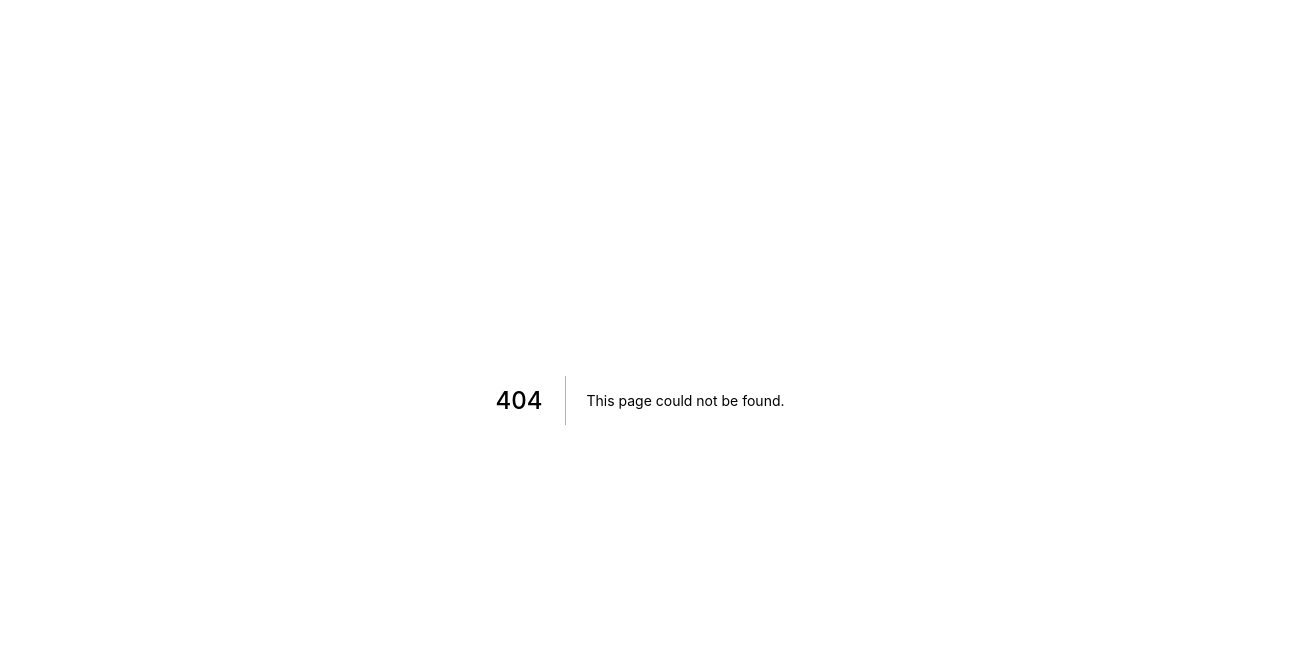
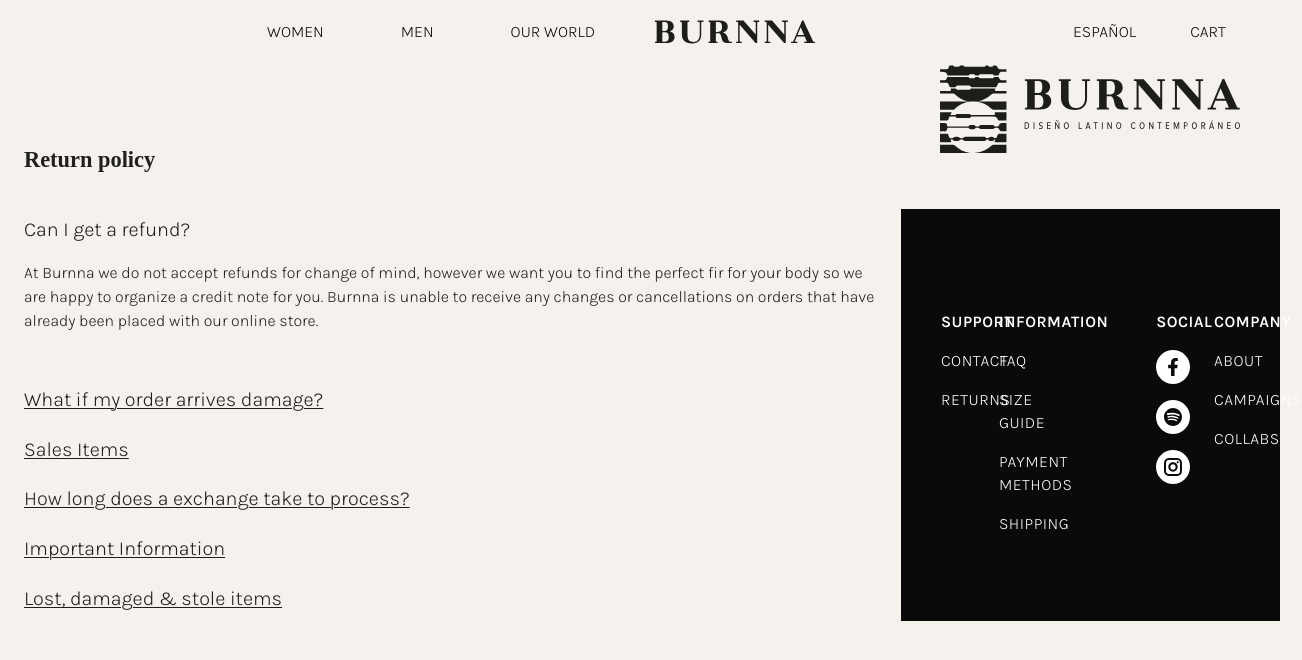
Before and after one commit to christiandp7/burnna-next-commerce, a Next.js app: page /faq/return-policy in a window 1280 px wide. Before the commit this address had no page. Shown: the top 660 px of the page, 1302 px wide, since content can reach past the window. Built offline with nearby package versions, Linux system fonts and the light colour scheme.

Commit message:
:lipstick: Add Return Policy page, add FAQAccordion

```diff
--- /dev/null
+++ b/burnna/components/Accordion/FAQAccordion.tsx
@@ -0,0 +1,96 @@
+import React, { FC, useState } from 'react'
+import { withStyles, Theme } from '@material-ui/core/styles'
+import MuiAccordion from '@material-ui/core/Accordion'
+import MuiAccordionSummary from '@material-ui/core/AccordionSummary'
+import MuiAccordionDetails from '@material-ui/core/AccordionDetails'
+import Typography from '@material-ui/core/Typography'
+
+const Accordion = withStyles((theme: Theme) => ({
+	root: {
+		// border: '1px solid rgba(0, 0, 0, .125)',
+		background: 'transparent',
+		border: 0,
+		// borderBottom: `solid 1px ${theme.palette.neutral.main}`,
+		boxShadow: 'none',
+		'&:before': {
+			display: 'none',
+		},
+		'&$expanded': {
+			margin: 'auto',
+		},
+	},
+	expanded: {},
+}))(MuiAccordion)
+
+const AccordionSummary = withStyles({
+	root: {
+		backgroundColor: 'transparent',
+		// borderBottom: '1px solid rgba(0, 0, 0, .125)',
+		padding: 0,
+		marginBottom: -1,
+		minHeight: 50,
+		textDecoration: 'underline',
+		textDecorationThickness: '1px',
+		textUnderlineOffset: '2px',
+		'&$expanded': {
+			textDecoration: 'none',
+		},
+	},
+	content: {
+		'&$expanded': {
+			margin: '12px 0',
+		},
+	},
+	expanded: {},
+})(MuiAccordionSummary)
+
+const AccordionDetails = withStyles((theme: Theme) => ({
+	root: {
+		display: 'block',
+		paddingBottom: '26px',
+		paddingTop: 0,
+		paddingLeft: 0,
+		paddingRight: 0,
+		textTransform: 'none',
+	},
+}))(MuiAccordionDetails)
+
+interface FAQAccordionProps {
+	faqs: {
+		summary: string
+		details: React.ReactNode
+	}[]
+}
+
+const FAQAccordion: FC<FAQAccordionProps> = ({ faqs }) => {
+	const [expanded, setExpanded] = React.useState<string | false>('panel0')
+
+	const handleChange =
+		(panel: string) => (event: React.ChangeEvent<{}>, newExpanded: boolean) => {
+			setExpanded(newExpanded ? panel : false)
+		}
+
+	return (
+		<div>
+			{faqs &&
+				faqs.map((faq, i) => (
+					<Accordion
+						key={faq.summary}
+						square
+						expanded={expanded === `panel${i}`}
+						onChange={handleChange(`panel${i}`)}>
+						<AccordionSummary
+							aria-controls="panel2d-content"
+							id={`panel${i}d-header`}>
+							<Typography component="h5" variant="h5">
+								{faq.summary}
+							</Typography>
+						</AccordionSummary>
+						<AccordionDetails>{faq.details}</AccordionDetails>
+					</Accordion>
+				))}
+		</div>
+	)
+}
+
+export default FAQAccordion
--- /dev/null
+++ b/burnna/components/Accordion/index.ts
@@ -0,0 +1 @@
+export { default } from './FAQAccordion'
--- a/burnna/components/Typography/FAQHeading.tsx
+++ b/burnna/components/Typography/FAQHeading.tsx
@@ -6,7 +6,7 @@
 	children?: any
 }
 
-const Heading: FC<Props> = ({ children, ...props }) => {
+const FAQHeading: FC<Props> = ({ children, ...props }) => {
 	const classes = useStyles(props)
 	return (
 		<Typography {...props} component="h2" variant="h4" className={classes.root}>
@@ -27,4 +27,4 @@
 	}),
 )
 
-export default Heading
+export default FAQHeading
--- a/burnna/components/Typography/index.ts
+++ b/burnna/components/Typography/index.ts
@@ -1 +1 @@
-export { default as FAQHeading } from './FAQHeading'
+export { default } from './FAQHeading'
--- a/burnna/components/index.ts
+++ b/burnna/components/index.ts
@@ -3,3 +3,4 @@
 export { default as Header } from './Header/Header'
 export { default as HeroCard } from './HeroCard'
 export { default as FAQHeading } from './Typography'
+export { default as FAQAccordion } from './Accordion'
--- /dev/null
+++ b/burnna/data/index.ts
@@ -0,0 +1 @@
+export { default as returnPolicyFaqs } from './returnPolicyFaqs'
--- /dev/null
+++ b/burnna/data/returnPolicyFaqs.tsx
@@ -0,0 +1,110 @@
+import Typography from '@material-ui/core/Typography'
+
+const returnPolicyFaqs = [
+	{
+		summary: 'Can I get a refund?',
+		details: (
+			<Typography paragraph>
+				At Burnna we do not accept refunds for change of mind, however we want you to
+				find the perfect fir for your body so we are happy to organize a credit note
+				for you. Burnna is unable to receive any changes or cancellations on orders
+				that have already been placed with our online store.
+			</Typography>
+		),
+	},
+	{
+		summary: 'What if my order arrives damage?',
+		details: (
+			<>
+				<Typography paragraph>
+					Whilst we hope this never happens, we work hard to ensure all items sold
+					meet the highest quality standars. If you do receive damaged goods, or have
+					a manufacturing fault occur, please contact us immediately
+					contact@burnna.com with photo evidence so we can personally assists you and
+					sort out your problem as quickly as possible. Items must be in their
+					original condition, with hang tags remaining in place and packaging, Items
+					must be unworn and unwashed.
+				</Typography>
+				<Typography paragraph>
+					We do not accept returns that fail to meet these requirements.
+				</Typography>
+				<Typography paragraph>
+					Burnna has the right to reject a return if the product is not deemed
+					faulty. We are not responsible for any items that have been lost when
+					returning a faulty product, therefore we suggest returning items using a
+					reliable courier with a tracking option.
+				</Typography>
+				<Typography paragraph>
+					Return handling and return shipping costs are responsibility of the
+					customer. Shipping cost are non-refundable.
+				</Typography>
+			</>
+		),
+	},
+	{
+		summary: 'Sales Items',
+		details: (
+			<Typography paragraph>
+				Sales items do not have an exchange or refund.
+			</Typography>
+		),
+	},
+	{
+		summary: 'How long does a exchange take to process?',
+		details: (
+			<>
+				<Typography paragraph>
+					Once we have your items checked in, please give us 4 to 10 business days to
+					process your exchange. We’ll notify you once we’ve received and inspected
+					the item/s, and confirm whether or not your exchange has been approved.
+				</Typography>
+				<Typography paragraph>
+					For exchanges, we’ll send you a confirmation email to let you know when
+					your exchange is on the way. <br />
+					To create a voucher, please email us to contact@burnna.com
+				</Typography>
+			</>
+		),
+	},
+	{
+		summary: 'Important Information',
+		details: (
+			<ul>
+				<Typography component="li" paragraph>
+					Items must be returned to us in perfect condition accompanied by the return
+					information label.
+				</Typography>
+				<Typography component="li" paragraph>
+					Make sure all products are exactly as you received them, with tag and seal
+					still attached.
+				</Typography>
+				<Typography component="li" paragraph>
+					All shoes must be tried on a carpeted surface until you have decided to
+					keep them.
+				</Typography>
+				<Typography component="li" paragraph>
+					All products that come in their own box, including but not limited to shoes
+					and accessories, must be returned in their original, undamaged box as this
+					is considered part of the product.
+				</Typography>
+				<Typography component="li" paragraph>
+					Please make sure to return tall products that come in their own box inside
+					another solid carton box to not damage the original packaging.
+				</Typography>
+			</ul>
+		),
+	},
+	{
+		summary: 'Lost, damaged & stole items',
+		details: (
+			<Typography paragraph>
+				BURNNA is not responsible for any lost, damaged or stolen packages once it is
+				shipped from out facility. In addition, packages that say delivered that have
+				not arrived fall in the lost, damaged and stolen category. Please contact the
+				shipping carrier and open an enquiry directly.
+			</Typography>
+		),
+	},
+]
+
+export default returnPolicyFaqs
--- /dev/null
+++ b/pages/faq/return-policy.tsx
@@ -0,0 +1,23 @@
+import React, { FC } from 'react'
+import Container from '@material-ui/core/Container'
+import { FAQLayout } from '@burnna/layouts'
+import { FAQHeading, FAQAccordion } from '@burnna/components'
+// data
+import { returnPolicyFaqs } from '@burnna/data'
+// import { makeStyles } from '@material-ui/core/styles'
+
+const ReturnPolicy: FC = () => {
+	// const classes = useStyles()
+	return (
+		<FAQLayout mobTop="30px" alignItemsCenter>
+			<Container>
+				<FAQHeading>Return policy</FAQHeading>
+				<FAQAccordion faqs={returnPolicyFaqs} />
+			</Container>
+		</FAQLayout>
+	)
+}
+
+// const useStyles = makeStyles(theme => ({}))
+
+export default ReturnPolicy
```
